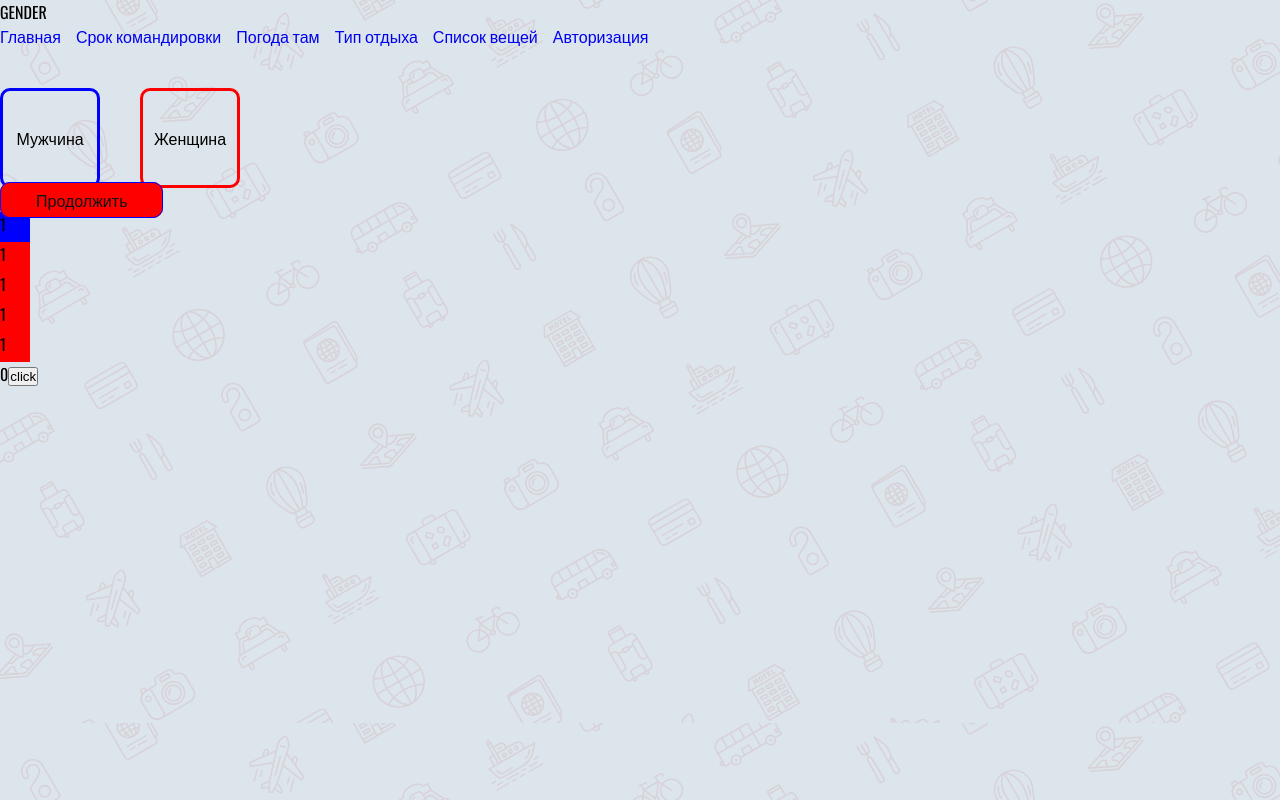
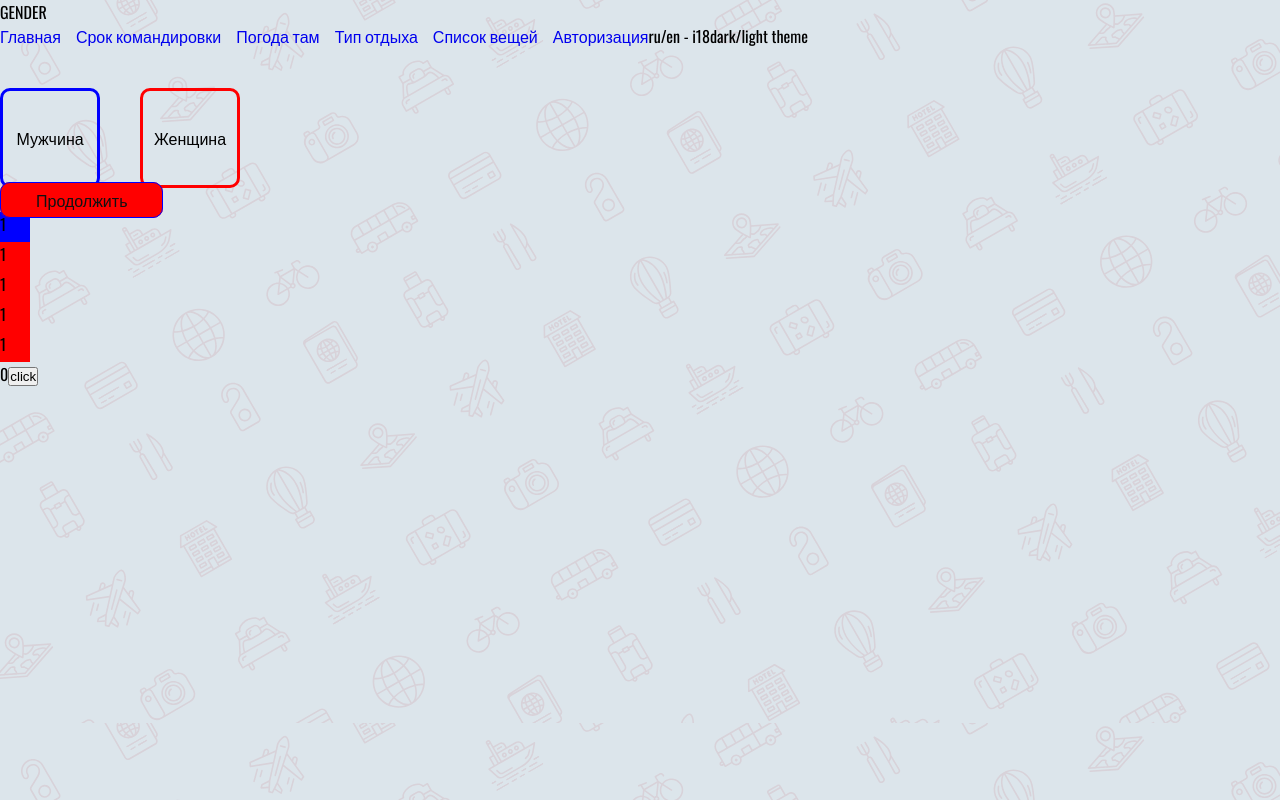
Before and after one commit to cossack-don/check-list-things, a React (Create React App) app: page / in a window 1280 px wide. Built offline with nearby package versions, Linux system fonts and the light colour scheme.

Commit message:
added text in header

```diff
--- a/Header.tsx
+++ b/Header.tsx
@@ -23,6 +23,14 @@ export default function Header() {
         <li>
           <Link to="/">Авторизация</Link>
         </li>
+
+        <li>
+          ru/en - i18
+        </li>
+
+        <li>
+          dark/light theme
+        </li>
       </ul>
     </div>
   );
```
Also changed, not shown: 1 other file (tests, documents, lock files or other folders).
